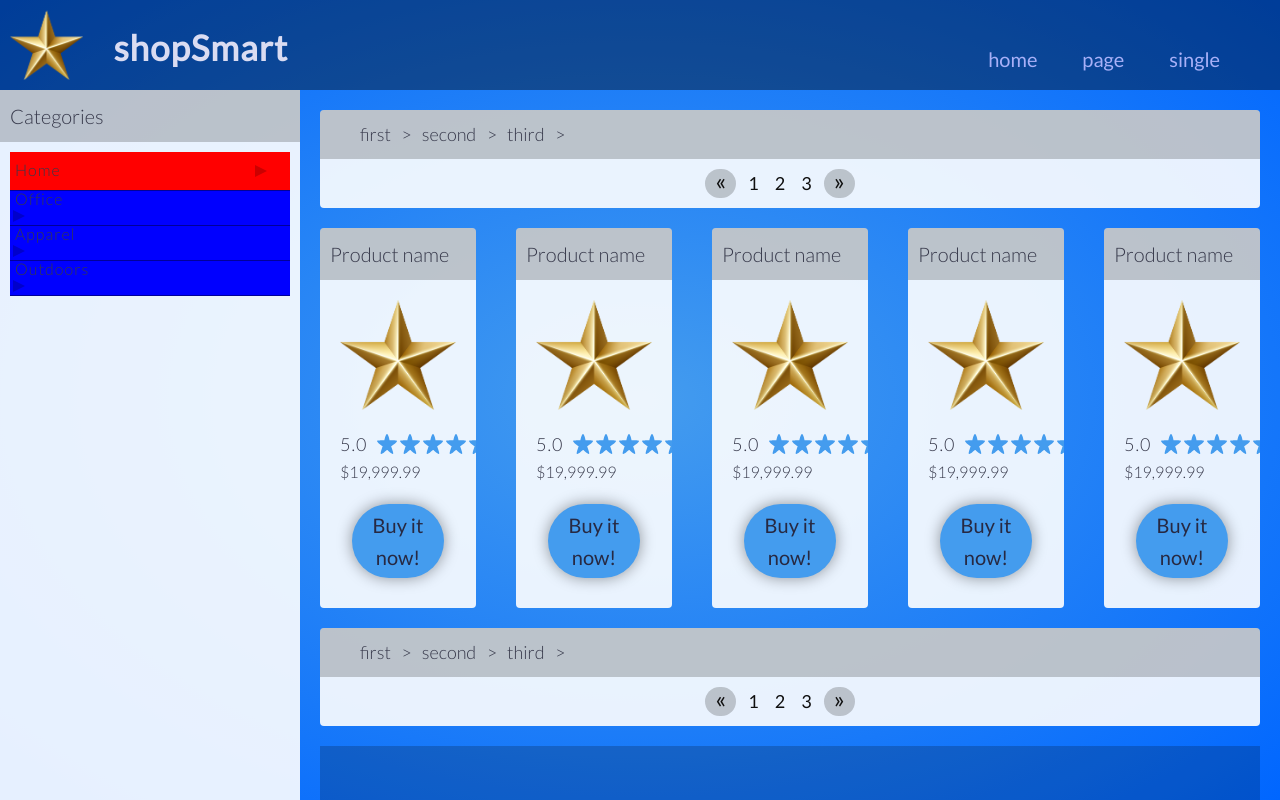
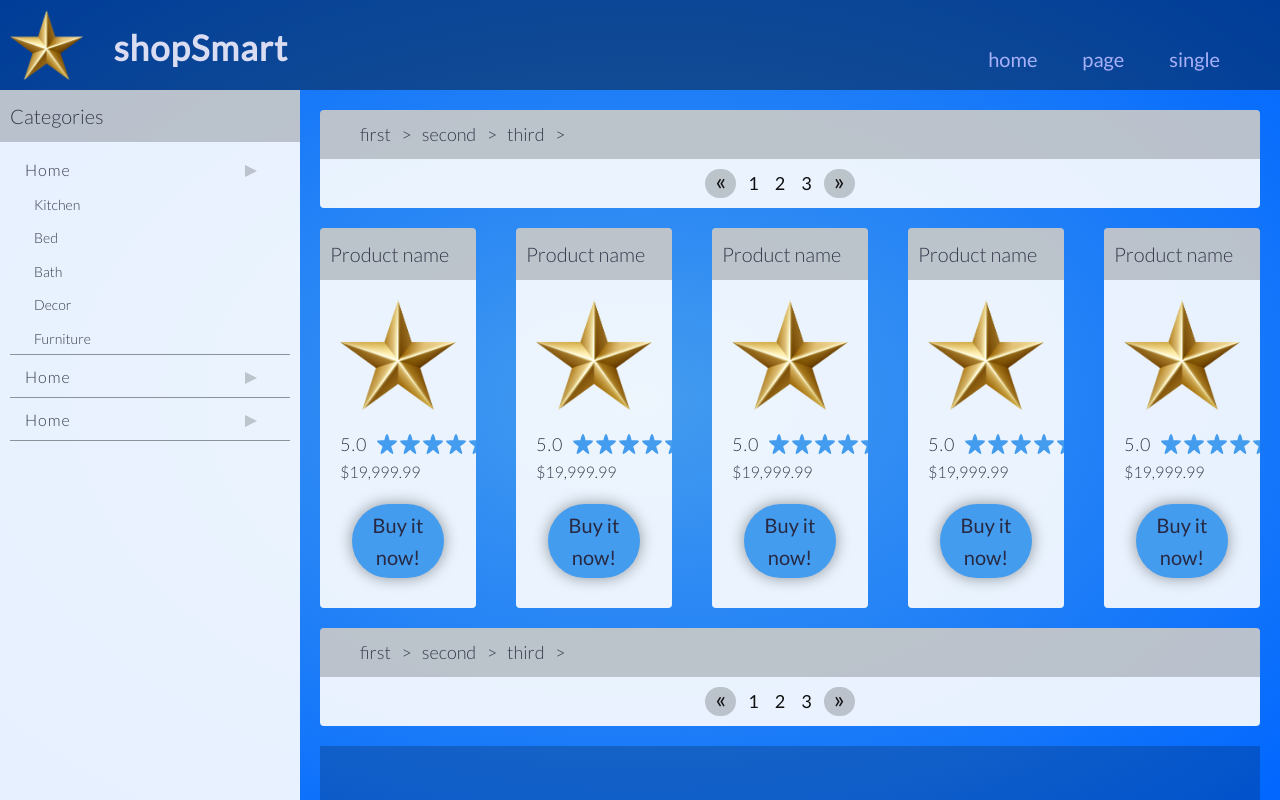
Before and after one commit to rJulius21/shopsmart, a website: page page.html in a window 1280 px wide. Both pictures are taken after a click on the element 261 px from the left and 171 px from the top of the page. Shown: the top 800 px of the page. Drawn offline with Linux system fonts and the light colour scheme.

Commit message:
sidebarOperation function working for first sidebar__item

```diff
--- /dev/null
+++ b/js/app.js
@@ -0,0 +1,35 @@
+var cats = document.querySelectorAll("div.sidebar__item-tier-1");
+var catsLen = cats.length;
+var i = catsLen - 3;
+var cat = cats[i];
+
+var subCats = document.querySelectorAll("div.sidebar__sub-cat-box");
+var subCat = subCats[i];
+//console.log(subCat);
+
+function loadSubCatHeight() {
+  subCat.style.height = '0rem';
+}
+function expandSidebarCat() {
+  subCat.style.height = 'max-content';
+}
+function contractSidebarCat() {
+  subCat.style.height = '0rem';
+}
+
+function sidebarOperation() {
+
+  if (subCat.style.height == '0rem') {
+    expandSidebarCat();
+  } else {
+    contractSidebarCat();
+  }
+
+  // CODE BELOW LOGS IF THIS FUNCTION WAS FIRED
+  console.log("sidebarOperation was executed");
+}
+
+//////////////////////////////////////////////////////////////////
+
+loadSubCatHeight();
+cat.addEventListener('click', sidebarOperation);
--- a/page.html
+++ b/page.html
@@ -67,22 +67,39 @@
             </div>
           </li>
 
-          <li class="sidebar__item">
-            <h3 class="sidebar__item-heading">Office</h3>
-            <div class="sidebar__arrow-box">
-              <div class="sidebar__arrow"></div>
+          <li class="sidebar__item" id="home">
+            <div class="sidebar__item-tier-1">
+              <h3 class="sidebar__item-heading">Home</h3>
+              <div class="sidebar__arrow-box">
+                <div class="sidebar__arrow"></div>
+              </div>
+            </div>
+            <div class="sidebar__sub-cat-box" id="home-sc">
+              <ul class="sidebar__sub-cat-list">
+                <li class="sidebar__sub-cat-item">Kitchen</li>
+                <li class="sidebar__sub-cat-item">Bed</li>
+                <li class="sidebar__sub-cat-item">Bath</li>
+                <li class="sidebar__sub-cat-item">Decor</li>
+                <li class="sidebar__sub-cat-item">Furniture</li>
+              </ul>
             </div>
           </li>
+
           <li class="sidebar__item">
-            <h3 class="sidebar__item-heading">Apparel</h3>
-            <div class="sidebar__arrow-box">
-              <div class="sidebar__arrow"></div>
+            <div class="sidebar__item-tier-1">
+              <h3 class="sidebar__item-heading">Home</h3>
+              <div class="sidebar__arrow-box">
+                <div class="sidebar__arrow"></div>
+              </div>
             </div>
-          </li>
-          <li class="sidebar__item">
-            <h3 class="sidebar__item-heading">Outdoors</h3>
-            <div class="sidebar__arrow-box">
-              <div class="sidebar__arrow"></div>
+            <div class="sidebar__sub-cat-box">
+              <ul class="sidebar__sub-cat-list">
+                <li class="sidebar__sub-cat-item">Kitchen</li>
+                <li class="sidebar__sub-cat-item">Bed</li>
+                <li class="sidebar__sub-cat-item">Bath</li>
+                <li class="sidebar__sub-cat-item">Decor</li>
+                <li class="sidebar__sub-cat-item">Furniture</li>
+              </ul>
             </div>
           </li>
         </ul>
@@ -558,6 +575,7 @@
         </div>
         <!-- END RECOMMENDATIONS ROW -->
 
+
       </div>
       <!-- END PAGE CONTENT-->
 
@@ -610,6 +628,9 @@
     <!-- END FOOTER -->
 
   </div>
+
 </body>
 
+<script src="js/app.js"></script>
+
 </html>
--- a/sass/layout/_sidebar.scss
+++ b/sass/layout/_sidebar.scss
@@ -14,7 +14,6 @@
   overflow-x: auto;
   min-height: 100%;
   width: 30rem;
-  //padding:  4rem;
   background-color: $brighten-2;
   color: $text-color-dark;
 
@@ -29,16 +28,17 @@
     padding: 1rem;
   }
 
-  &__item { background-color: blue;
+  &__item {
+    margin-bottom: 4px;
     display: flex;
     flex-direction: column;
     border-bottom: 1px solid $darken-2;
   }
 
-  &__item-tier-1 { background-color: red;
+  &__item-tier-1 {
     display: flex;
     justify-content: space-between;
-    padding: 1rem 0;
+    padding: 1rem;
   }
 
   &__item-heading {
@@ -68,26 +68,28 @@
     clip-path: polygon(0 0, 0 100%, 100% 50%);
   }
 
-  &__sub-cat-box { background-color: rgb(202, 199, 29);
-    //margin-top: -100%;
+  &__sub-cat-box {
+    height: 0rem;
+    overflow: hidden;
+    transition: $transition-1;
+
+
+    // &--expand {
+    //   height: initial;
+    // }
+  }
+
+  &__sub-cat-list {
+
+  }
+
+  &__sub-cat-item {
     padding: 4px;
-    transform: translateY(-100%);
-    opacity: .7;
-    transition: $transition-1;
-    display: none;
+    font-size: 1.4rem;
+    text-indent: 2rem;
 
-    &:hover {
-      display: block;
-      transform: translateY(0);
+    &:not(:last-child) {
+      margin-bottom: 3px;
     }
   }
-
-  &__sub-cat-list { background-color: rgb(15, 80, 15);
-    padding: 4px;
-  }
-
-  &__sub-cat-item {  background-color: rgb(50, 158, 36);
-    padding: 4px;
-    font-size: 1.4rem;
-  }
 }
```
Also changed, not shown: css/style.css.
